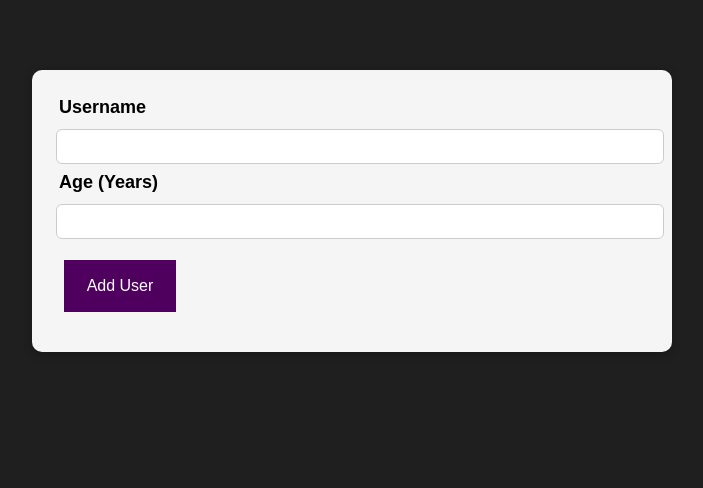
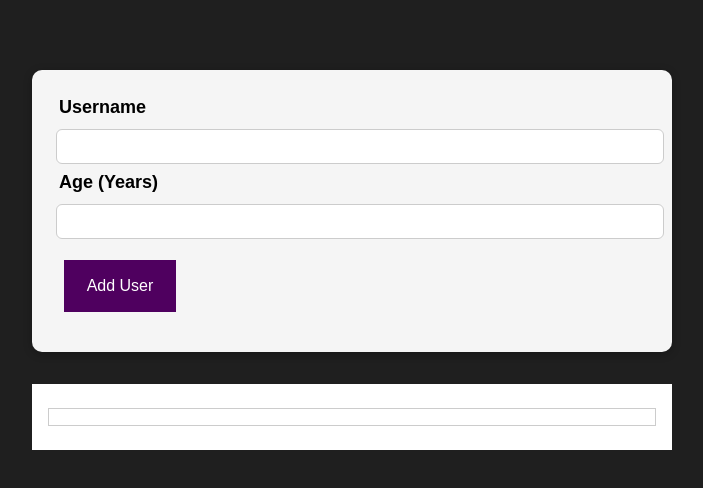
Before and after one commit to RadwaSaleh/react-practice-project, a React (Create React App) app: page / in a window 1280 px wide. Shown: the top 488 px of the page, without its empty margins (288-991 px from the left). Built offline with nearby package versions, Linux system fonts and the light colour scheme.

Commit message:
- pass new user from AddUser component up to App component - Add new stateless component UsersList with stylesheet

```diff
--- a/src/App.js
+++ b/src/App.js
@@ -1,10 +1,20 @@
-import React, {Fragment} from 'react';
-import AddUser from './components/AddUser.js'
+import React, {Fragment, useState} from 'react';
+import AddUser from './components/AddUser';
+import UsersList from './components/UsersList';
 
-function App() {
+function App(props) {
+    const [user, setUser] = useState();
+    let userObj
+    const getUserInfo = (name, age) => {
+        userObj = {name: name, age: age};
+        console.log(userObj);
+        setUser(userObj);
+    }
+
   return (
     <Fragment>
-        <AddUser/>
+        <AddUser getUserInfo={getUserInfo}/>
+        <UsersList user={user}/>
     </Fragment>
   );
 }
--- a/src/components/AddUser.js
+++ b/src/components/AddUser.js
@@ -5,15 +5,16 @@ import Card from "./UI/Card";
 import Button from "./UI/Button";
 import "./UI/Button.css"
 
-const AddUser = () => {
+const AddUser = (props) => {
     const [userName, setUserName] = useState('')
     const [userAge, setUserAge] = useState('');
 
     const addUserHandler = (event) => {
         event.preventDefault();
-        if(userName.trim() && userAge >= 1) {
+        if(userName.trim() && userAge.trim() && userAge >= 1) {
             console.log(userName.trim());
             console.log(userAge);
+            props.getUserInfo(userName.trim(), userAge.trim());
         }
         setUserName('');
         setUserAge('');
--- /dev/null
+++ b/src/components/UsersList.css
@@ -0,0 +1,17 @@
+.users {
+    margin: 2rem auto;
+    width: 90%;
+    max-width: 40rem;
+    background: white;
+}
+
+.users ul {
+    list-style: none;
+    padding: 1rem;
+}
+
+.users li {
+    border: 1px solid #ccc;
+    margin: 0.5rem 0;
+    padding: 0.5rem;
+}
--- /dev/null
+++ b/src/components/UsersList.js
@@ -0,0 +1,13 @@
+import "./UsersList.css";
+
+const UsersList = (props) => {
+    return (
+        <div className="users">
+            <ul>
+                <li></li>
+            </ul>
+        </div>
+    )
+}
+
+export default UsersList;
```
